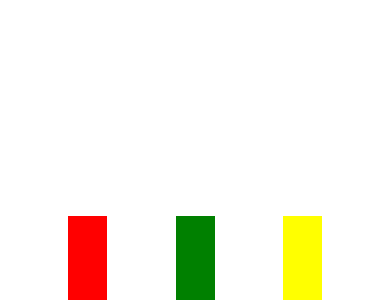
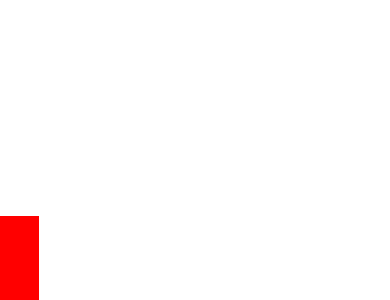
Before and after one commit to Rasujon3/untitled3, a React Native app: screen / in a window 390 px wide. Shown: the part 544-844 px from the top of the page. Built offline with nearby package versions, Linux system fonts and the light colour scheme.

Commit message:
80 Responsive Alignself
80 Responsive Alignself

```diff
--- a/App.js
+++ b/App.js
@@ -4,10 +4,9 @@ import {View, Text} from 'react-native';
 class App extends Component {
     render() {
         return (
-            <View style={{flex:100,alignItems:'flex-end',justifyContent:"space-evenly",flexDirection:'row'}}>
-                <View style={{width:"10%",height:"10%",backgroundColor:"red"}}></View>
-                <View style={{width:"10%",height:"10%",backgroundColor:"green"}}></View>
-                <View style={{width:"10%",height:"10%",backgroundColor:"yellow"}}></View>
+            <View style={{flex:100,flexDirection:'row'}}>
+                <View style={{alignSelf:'flex-end',width:"10%",height:"10%",backgroundColor:"red"}}></View>
+
             </View>
         );
     }
```
